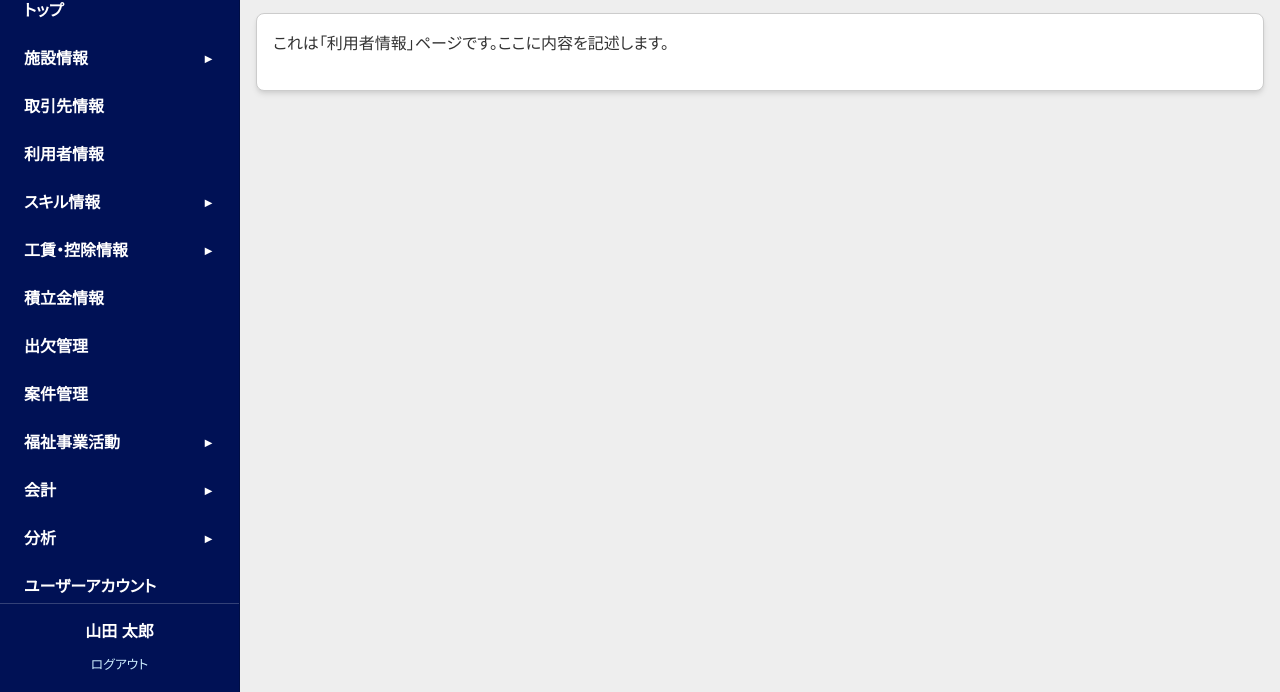
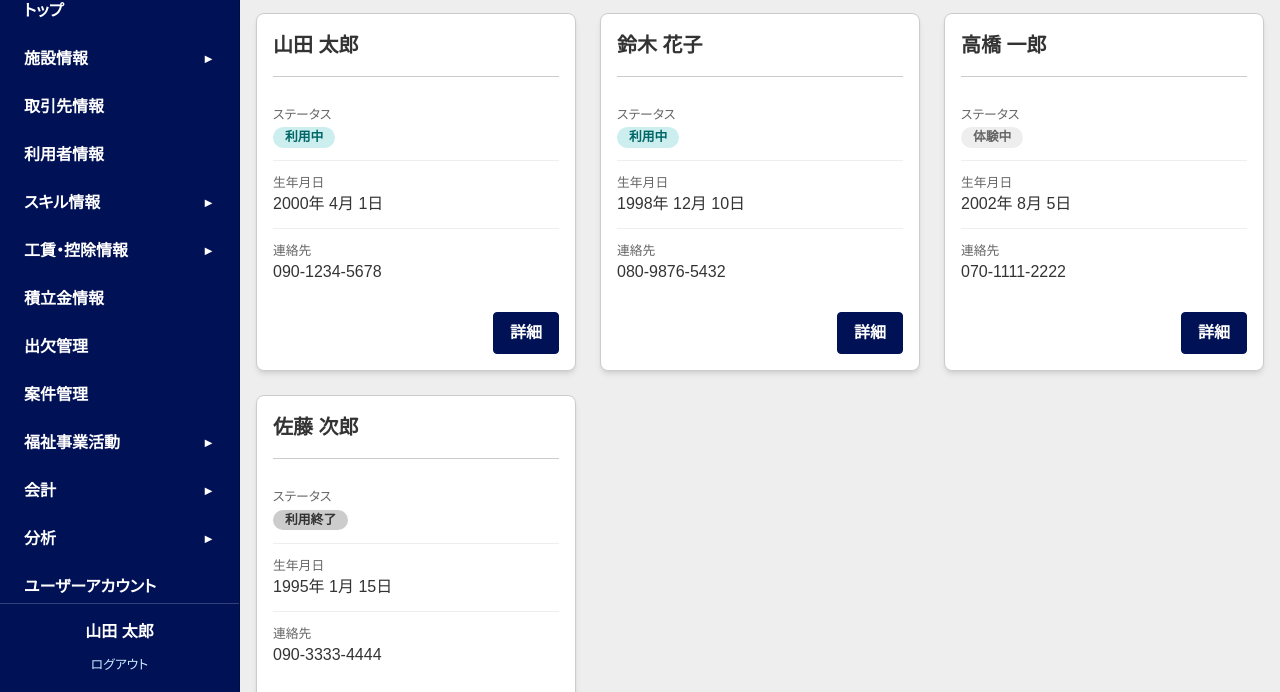
Before and after one commit to megdisc/p2508e, a plain HTML site: page members.html in a window 1280 px wide. Shown: the part 108-800 px from the top of the page. Drawn offline with nearby package versions, Linux system fonts and the light colour scheme.

Commit message:
251115-101

```diff
--- a/members.html
+++ b/members.html
@@ -130,13 +130,85 @@
 
                 <h1>利用者情報</h1>
 
-                <div class="card">
-                    <div class="card-body">
-                        <p>これは「利用者情報」ページです。ここに内容を記述します。</p>
+                <div class="card-grid">
+
+                    <div class="card">
+                        <div class="card-header">
+                            山田 太郎
+                        </div>
+                        <div class="card-body">
+                            <dl class="data-list">
+                                <dt>ステータス</dt>
+                                <dd><span class="badge badge-success">利用中</span></dd>
+                                <dt>生年月日</dt>
+                                <dd>2000年 4月 1日</dd>
+                                <dt>連絡先</dt>
+                                <dd>090-1234-5678</dd>
+                            </dl>
+                            <div style="margin-top: 16px; text-align: right;">
+                                <a href="#" class="btn btn-primary">詳細</a>
+                            </div>
+                        </div>
                     </div>
-                </div>
 
-            </div>
+                    <div class="card">
+                        <div class="card-header">
+                            鈴木 花子
+                        </div>
+                        <div class="card-body">
+                            <dl class="data-list">
+                                <dt>ステータス</dt>
+                                <dd><span class="badge badge-success">利用中</span></dd>
+                                <dt>生年月日</dt>
+                                <dd>1998年 12月 10日</dd>
+                                <dt>連絡先</dt>
+                                <dd>080-9876-5432</dd>
+                            </dl>
+                            <div style="margin-top: 16px; text-align: right;">
+                                <a href="#" class="btn btn-primary">詳細</a>
+                            </div>
+                        </div>
+                    </div>
+
+                    <div class="card">
+                        <div class="card-header">
+                            高橋 一郎
+                        </div>
+                        <div class="card-body">
+                            <dl class="data-list">
+                                <dt>ステータス</dt>
+                                <dd><span class="badge badge-neutral">体験中</span></dd>
+                                <dt>生年月日</dt>
+                                <dd>2002年 8月 5日</dd>
+                                <dt>連絡先</dt>
+                                <dd>070-1111-2222</dd>
+                            </dl>
+                            <div style="margin-top: 16px; text-align: right;">
+                                <a href="#" class="btn btn-primary">詳細</a>
+                            </div>
+                        </div>
+                    </div>
+
+                    <div class="card">
+                        <div class="card-header">
+                            佐藤 次郎
+                        </div>
+                        <div class="card-body">
+                            <dl class="data-list">
+                                <dt>ステータス</dt>
+                                <dd><span class="badge badge-cancelled">利用終了</span></dd>
+                                <dt>生年月日</dt>
+                                <dd>1995年 1月 15日</dd>
+                                <dt>連絡先</dt>
+                                <dd>090-3333-4444</dd>
+                            </dl>
+                            <div style="margin-top: 16px; text-align: right;">
+                                <a href="#" class="btn btn-primary">詳細</a>
+                            </div>
+                        </div>
+                    </div>
+
+                </div> </div>
 
         </main>
         </div>
--- a/ui.css
+++ b/ui.css
@@ -78,10 +78,10 @@
      * レスポンシブ・グリッド定義:
      * 1. auto-fill: コンテナ幅に収まる限り、列を自動的に充填する
      * 2. minmax(300px, 1fr):
-     * - 各列（カード）の最小幅を 300px に
+     * - 各列（カード）の最小幅を 320px に
      * - 最小幅を超えた場合、残りのスペースを均等に分割 (1fr)
      */
-    grid-template-columns: repeat(auto-fill, minmax(300px, 1fr));
+    grid-template-columns: repeat(auto-fill, minmax(320px, 1fr));
 }
 
 /* -------------------------------------- */
```
Also changed, not shown: index.html (+1 -1 lines), layout.css (added).
